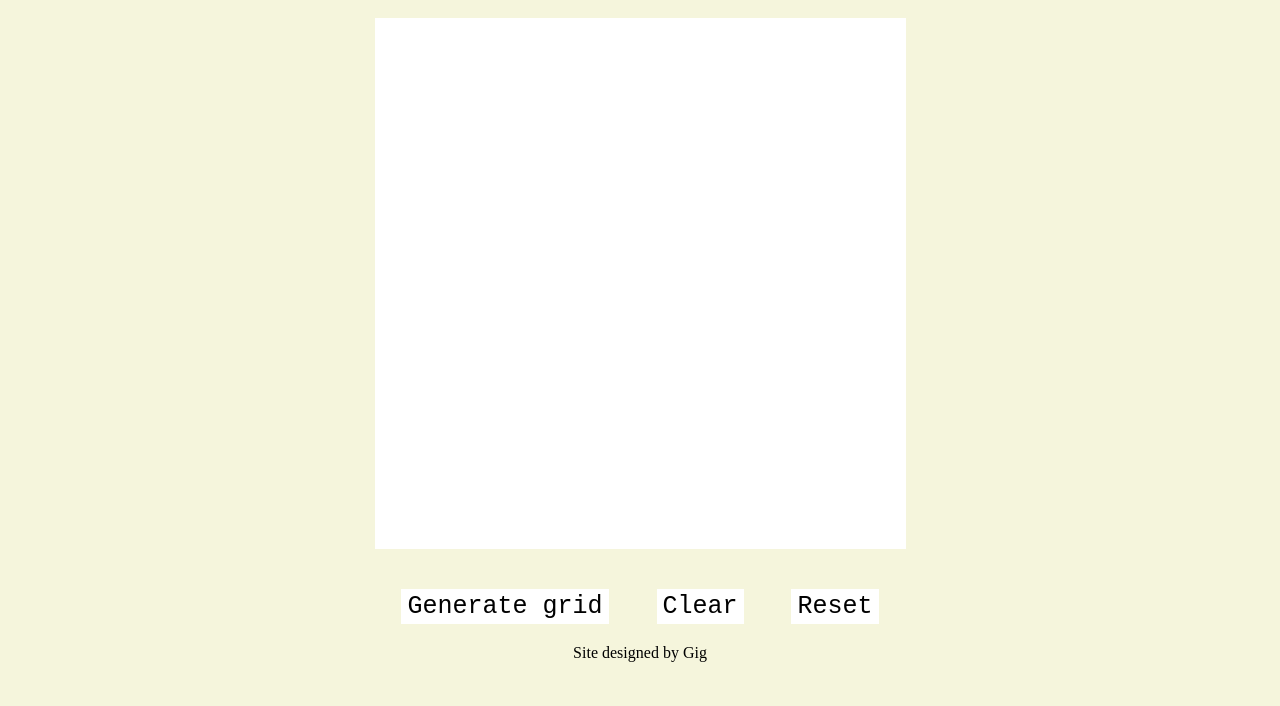
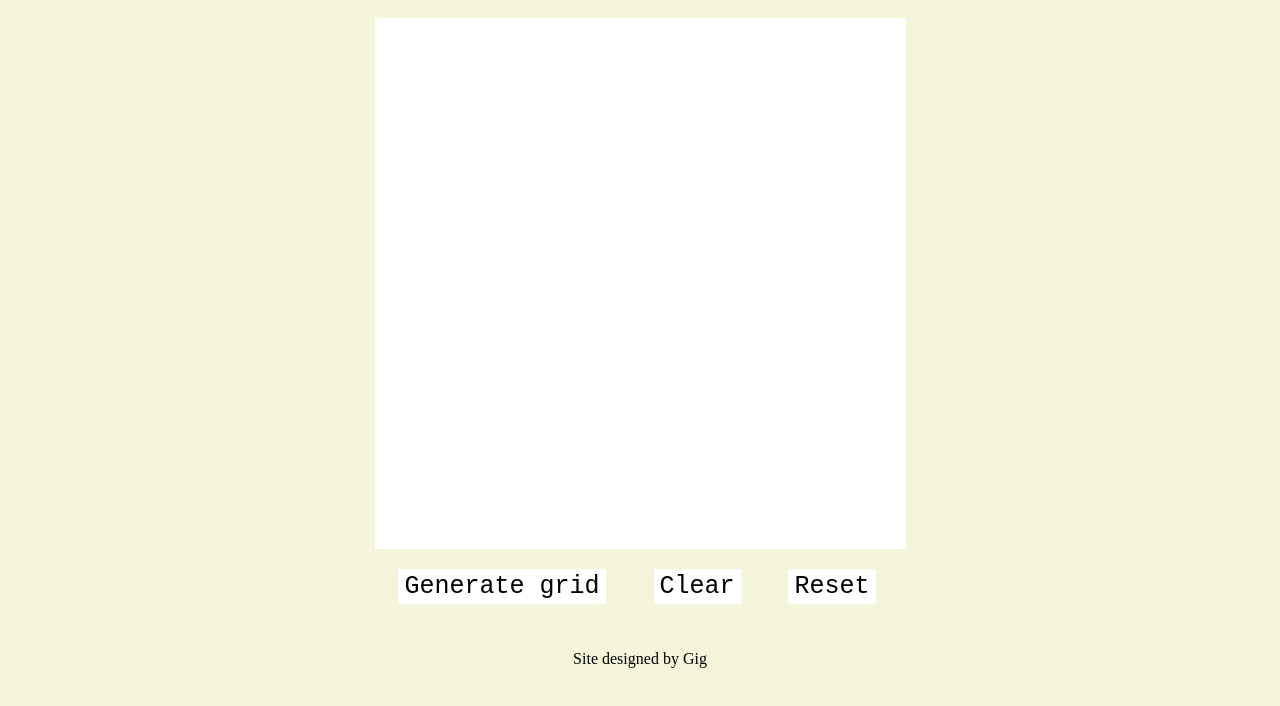
Before and after one commit to CallMeGig/etch-a-sketch, a plain HTML site: page index.html in a window 1280 px wide. Shown: the part 100-806 px from the top of the page. Drawn offline with Linux system fonts and the light colour scheme.

Commit message:
Make sticky footer

```diff
--- a/index.html
+++ b/index.html
@@ -12,7 +12,7 @@
             <img src="images/gig.png" loading="lazy" alt="logo" title="logo">
             <h1 id="heading">Rainbow Sketch</h1>
         </header>
-
+        <div id="content">
             <div id="grid">
 
             </div>
@@ -21,6 +21,7 @@
                 <button id="clear">Clear</button>
                 <button id="reset" >Reset</button>
             </div>
+        </div>
         <footer>
             Site designed by Gig
         </footer>
--- a/styles.css
+++ b/styles.css
@@ -63,20 +63,28 @@ button:hover::after, button:hover::before {
     border: 3px solid white;
 }
 
-body>div {
+body>div>div {
     margin: 20px;
 }
 
 footer {
+    margin-top: auto;
     margin-bottom: 20px;
+    padding: 20px;
+    flex:auto;
+    align-content: end;
 }
 
 body {
-    margin:0px;
+
     margin-top: 8px;
     display: flex;
     background-color: beige;
     flex-direction: column;
     align-items: center;
-
+    justify-content: space-between;
+    min-height: 100vh;
 }
+#content {
+    flex: 1;
+}
```
Lines whose indentation alone changed are shown as unchanged.
